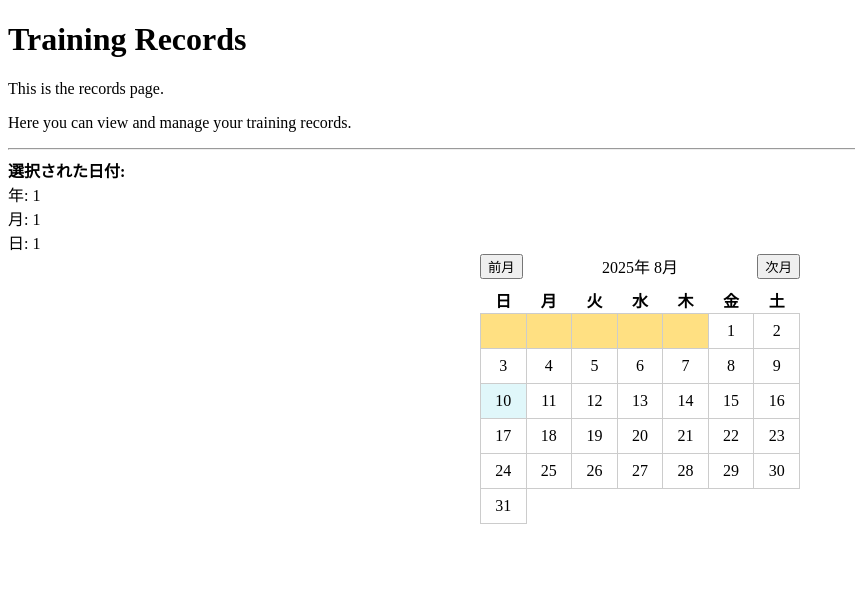
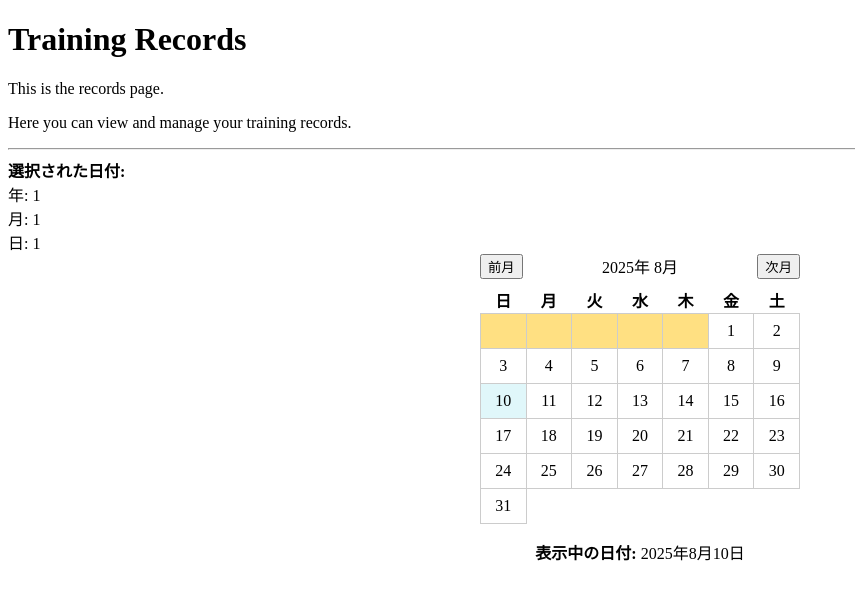
Before and after one commit to Fufuhu/training-record, a React (Vite) app in the folder training-record/: page /records/1/1/1 in a window 1280 px wide. Shown: the top 600 px of the page, without its empty margins (0-855 px from the left). Built offline with nearby package versions, Linux system fonts and the light colour scheme; no server answers; what react-oidc-context would draw is missing.

Commit message:
feat: 日付を表示するようにした

```diff
--- a/training-record/src/component/Calendar.tsx
+++ b/training-record/src/component/Calendar.tsx
@@ -103,6 +103,12 @@ function Calendar({ highlightYear, highlightMonth, highlightDay }: CalendarProps
           ))}
         </tbody>
       </table>
+      <div style={{marginTop: 16, textAlign: "center"}}>
+        <strong>表示中の日付: </strong>
+        {selectedDate
+          ? `${year}年${month + 1}月${selectedDate}日`
+          : `${year}年${month + 1}月${today.getDate()}日`}
+      </div>
     </div>
   );
 }
```
